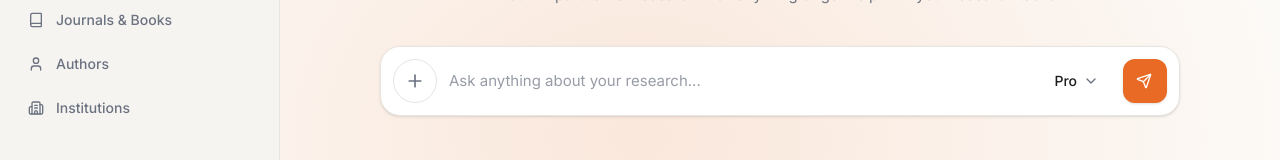
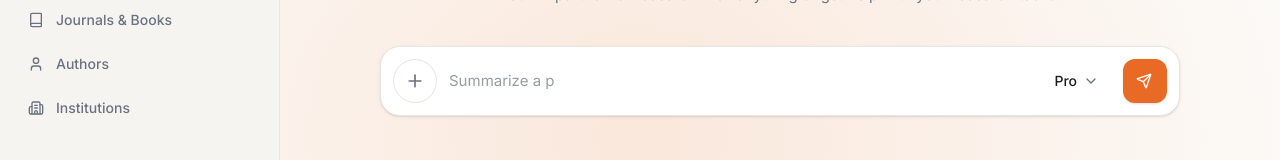
Before and after one commit to Ardavaa/kairo-studio, a Next.js app in the folder frontend/: page /ai-assistant in a window 1280 px wide. Shown: the part 223-383 px from the top of the page. Built offline with nearby package versions, Linux system fonts and the light colour scheme.

Commit message:
feat: typing text reveal on AI search

```diff
--- a/frontend/app/ai-assistant/page.tsx
+++ b/frontend/app/ai-assistant/page.tsx
@@ -9,6 +9,7 @@ import {
   Plus, Send, Scale, Target, Lightbulb, BarChart2,
   Shield, MessageSquare, RefreshCw
 } from "lucide-react";
+import TextType from "@/components/TextType";
 
 
 export default function AIAssistantPage() {
@@ -61,13 +62,28 @@ export default function AIAssistantPage() {
             <button className="w-11 h-11 rounded-full border border-soft-border flex items-center justify-center text-muted hover:text-primary hover:bg-black/5 transition-colors shrink-0">
               <Plus className="w-5 h-5" />
             </button>
-            <input
-              type="text"
-              value={query}
-              onChange={(e) => setQuery(e.target.value)}
-              placeholder="Ask anything about your research..."
-              className="flex-1 bg-transparent border-none outline-none text-primary placeholder:text-muted/70 text-[15px]"
-            />
+            <div className="flex-1 relative flex items-center">
+              {!query && (
+                <div className="absolute inset-0 flex items-center pointer-events-none text-muted/70 text-[15px]">
+                  <TextType
+                    text={[
+                      "Ask anything about your research...",
+                      "Summarize a paper...",
+                      "Find recent papers..."
+                    ]}
+                    typingSpeed={50}
+                    pauseDuration={2000}
+                    deletingSpeed={30}
+                  />
+                </div>
+              )}
+              <input
+                type="text"
+                value={query}
+                onChange={(e) => setQuery(e.target.value)}
+                className="w-full bg-transparent border-none outline-none text-primary text-[15px] relative z-10"
+              />
+            </div>
             <div className="flex items-center gap-3 shrink-0">
               <button className="flex items-center gap-1.5 px-3 py-1.5 rounded-lg hover:bg-black/5 transition-colors text-sm font-medium text-primary">
                 Pro
--- /dev/null
+++ b/frontend/components/TextType.css
@@ -0,0 +1,14 @@
+.text-type {
+  display: inline-block;
+  white-space: pre-wrap;
+}
+
+.text-type__cursor {
+  margin-left: 0.25rem;
+  display: inline-block;
+  opacity: 1;
+}
+
+.text-type__cursor--hidden {
+  display: none;
+}
--- /dev/null
+++ b/frontend/components/TextType.tsx
@@ -0,0 +1,174 @@
+'use client';
+
+import { useEffect, useRef, useState, createElement, useMemo, useCallback } from 'react';
+import { gsap } from 'gsap';
+import './TextType.css';
+
+const TextType = ({
+  text,
+  as: Component = 'div',
+  typingSpeed = 50,
+  initialDelay = 0,
+  pauseDuration = 2000,
+  deletingSpeed = 30,
+  loop = true,
+  className = '',
+  showCursor = true,
+  hideCursorWhileTyping = false,
+  cursorCharacter = '|',
+  cursorClassName = '',
+  cursorBlinkDuration = 0.5,
+  textColors = [],
+  variableSpeed,
+  onSentenceComplete,
+  startOnVisible = false,
+  reverseMode = false,
+  ...props
+}) => {
+  const [displayedText, setDisplayedText] = useState('');
+  const [currentCharIndex, setCurrentCharIndex] = useState(0);
+  const [isDeleting, setIsDeleting] = useState(false);
+  const [currentTextIndex, setCurrentTextIndex] = useState(0);
+  const [isVisible, setIsVisible] = useState(!startOnVisible);
+  const cursorRef = useRef(null);
+  const containerRef = useRef(null);
+
+  const textArray = useMemo(() => (Array.isArray(text) ? text : [text]), [text]);
+
+  const getRandomSpeed = useCallback(() => {
+    if (!variableSpeed) return typingSpeed;
+    const { min, max } = variableSpeed;
+    return Math.random() * (max - min) + min;
+  }, [variableSpeed, typingSpeed]);
+
+  const getCurrentTextColor = () => {
+    if (textColors.length === 0) return 'inherit';
+    return textColors[currentTextIndex % textColors.length];
+  };
+
+  useEffect(() => {
+    if (!startOnVisible || !containerRef.current) return;
+
+    const observer = new IntersectionObserver(
+      entries => {
+        entries.forEach(entry => {
+          if (entry.isIntersecting) {
+            setIsVisible(true);
+          }
+        });
+      },
+      { threshold: 0.1 }
+    );
+
+    observer.observe(containerRef.current);
+    return () => observer.disconnect();
+  }, [startOnVisible]);
+
+  useEffect(() => {
+    if (showCursor && cursorRef.current) {
+      gsap.set(cursorRef.current, { opacity: 1 });
+      gsap.to(cursorRef.current, {
+        opacity: 0,
+        duration: cursorBlinkDuration,
+        repeat: -1,
+        yoyo: true,
+        ease: 'power2.inOut'
+      });
+    }
+  }, [showCursor, cursorBlinkDuration]);
+
+  useEffect(() => {
+    if (!isVisible) return;
+
+    let timeout;
+    const currentText = textArray[currentTextIndex];
+    const processedText = reverseMode ? currentText.split('').reverse().join('') : currentText;
+
+    const executeTypingAnimation = () => {
+      if (isDeleting) {
+        if (displayedText === '') {
+          setIsDeleting(false);
+          if (currentTextIndex === textArray.length - 1 && !loop) {
+            return;
+          }
+
+          if (onSentenceComplete) {
+            onSentenceComplete(textArray[currentTextIndex], currentTextIndex);
+          }
+
+          setCurrentTextIndex(prev => (prev + 1) % textArray.length);
+          setCurrentCharIndex(0);
+          timeout = setTimeout(() => {}, pauseDuration);
+        } else {
+          timeout = setTimeout(() => {
+            setDisplayedText(prev => prev.slice(0, -1));
+          }, deletingSpeed);
+        }
+      } else {
+        if (currentCharIndex < processedText.length) {
+          timeout = setTimeout(
+            () => {
+              setDisplayedText(prev => prev + processedText[currentCharIndex]);
+              setCurrentCharIndex(prev => prev + 1);
+            },
+            variableSpeed ? getRandomSpeed() : typingSpeed
+          );
+        } else if (textArray.length >= 1) {
+          if (!loop && currentTextIndex === textArray.length - 1) return;
+          timeout = setTimeout(() => {
+            setIsDeleting(true);
+          }, pauseDuration);
+        }
+      }
+    };
+
+    if (currentCharIndex === 0 && !isDeleting && displayedText === '') {
+      timeout = setTimeout(executeTypingAnimation, initialDelay);
+    } else {
+      executeTypingAnimation();
+    }
+
+    return () => clearTimeout(timeout);
+    // eslint-disable-next-line react-hooks/exhaustive-deps
+  }, [
+    currentCharIndex,
+    displayedText,
+    isDeleting,
+    typingSpeed,
+    deletingSpeed,
+    pauseDuration,
+    textArray,
+    currentTextIndex,
+    loop,
+    initialDelay,
+    isVisible,
+    reverseMode,
+    variableSpeed,
+    onSentenceComplete
+  ]);
+
+  const shouldHideCursor =
+    hideCursorWhileTyping && (currentCharIndex < textArray[currentTextIndex].length || isDeleting);
+
+  return createElement(
+    Component,
+    {
+      ref: containerRef,
+      className: `text-type ${className}`,
+      ...props
+    },
+    <span className="text-type__content" style={{ color: getCurrentTextColor() || 'inherit' }}>
+      {displayedText}
+    </span>,
+    showCursor && (
+      <span
+        ref={cursorRef}
+        className={`text-type__cursor ${cursorClassName} ${shouldHideCursor ? 'text-type__cursor--hidden' : ''}`}
+      >
+        {cursorCharacter}
+      </span>
+    )
+  );
+};
+
+export default TextType;
--- a/frontend/package.json
+++ b/frontend/package.json
@@ -12,6 +12,7 @@
     "@astryxdesign/cli": "^0.1.6",
     "@astryxdesign/core": "^0.1.6",
     "@astryxdesign/theme-neutral": "^0.1.6",
+    "gsap": "^3.15.0",
     "lucide-react": "^1.23.0",
     "next": "16.2.10",
     "react": "19.2.4",
```
Also changed, not shown: 1 other file (tests, documents, lock files or other folders).
